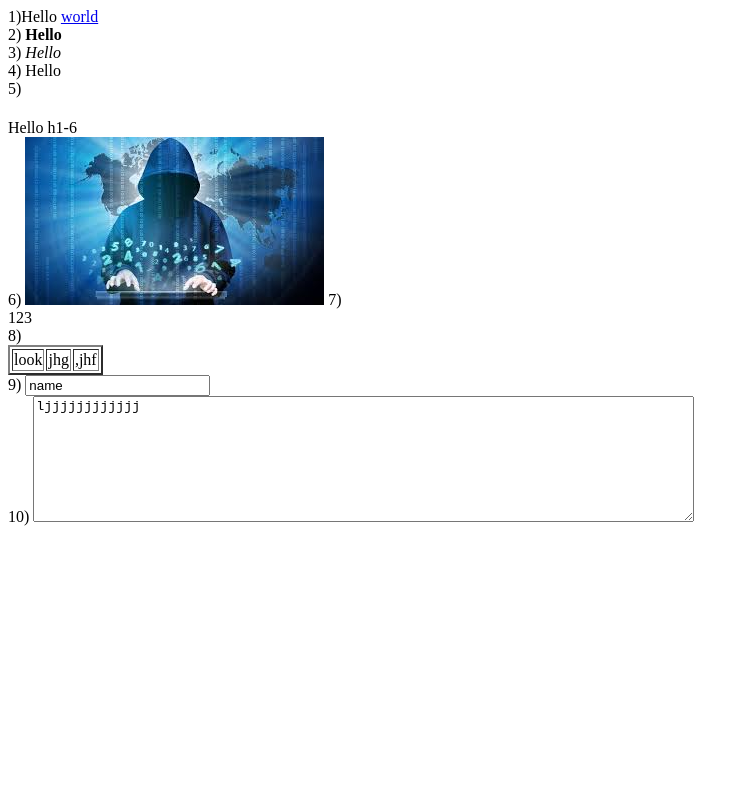
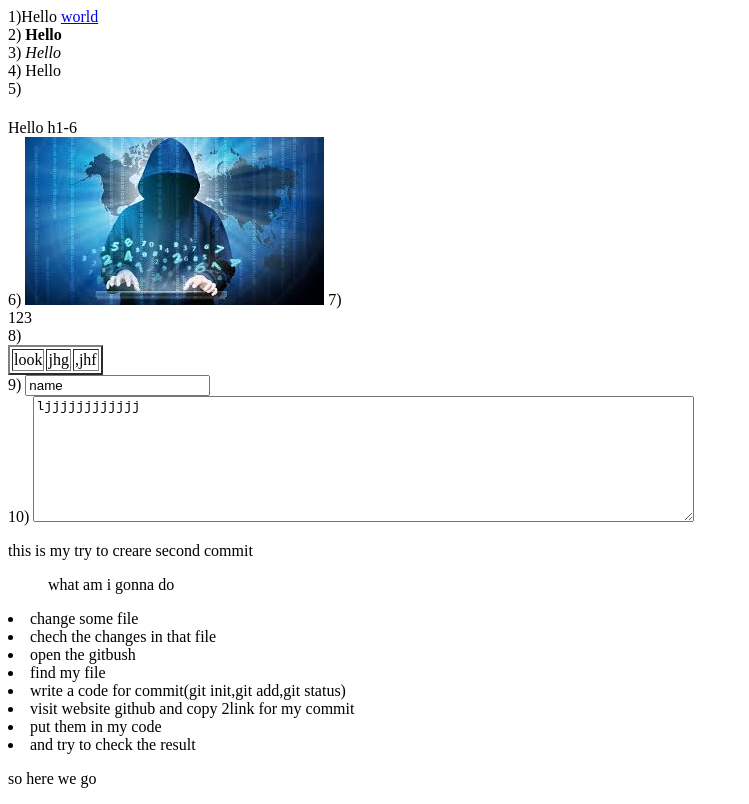
Before and after one commit to IgorOleniuk/test-repository, a plain HTML site: page index.html in a window 1280 px wide. Shown: the whole page, without its empty margins (0-749 px from the left). Drawn offline with Linux system fonts and the light colour scheme; files whose address does not match are found by name.

Commit message:
second commit

```diff
--- a/index.html
+++ b/index.html
@@ -22,6 +22,18 @@
           </table>
           9) <input type="text" name="" value="name"><br>
           10) <textarea name="name" rows="8" cols="80">ljjjjjjjjjjjj</textarea>
+        <p> this is my try to creare <bold>second commit</bold></p>
+        <ol> what am i gonna do</ol>
+          <li> change some file</li>
+          <li>chech the changes in that file</li>
+          <li>open the gitbush</li>
+          <li>find my file</li>
+          <li>write a code for commit(git init,git add,git status)</li>
+          <li>visit website github and copy 2link for my commit</li>
+          <li>put them in my code</li>
+          <li>and try to check the result</li>
+        </ol>
+        <p>so here we go</p>
 
 
    </body>
```
Also changed, not shown: im/images.jpg (renamed from images/images.jpg).
